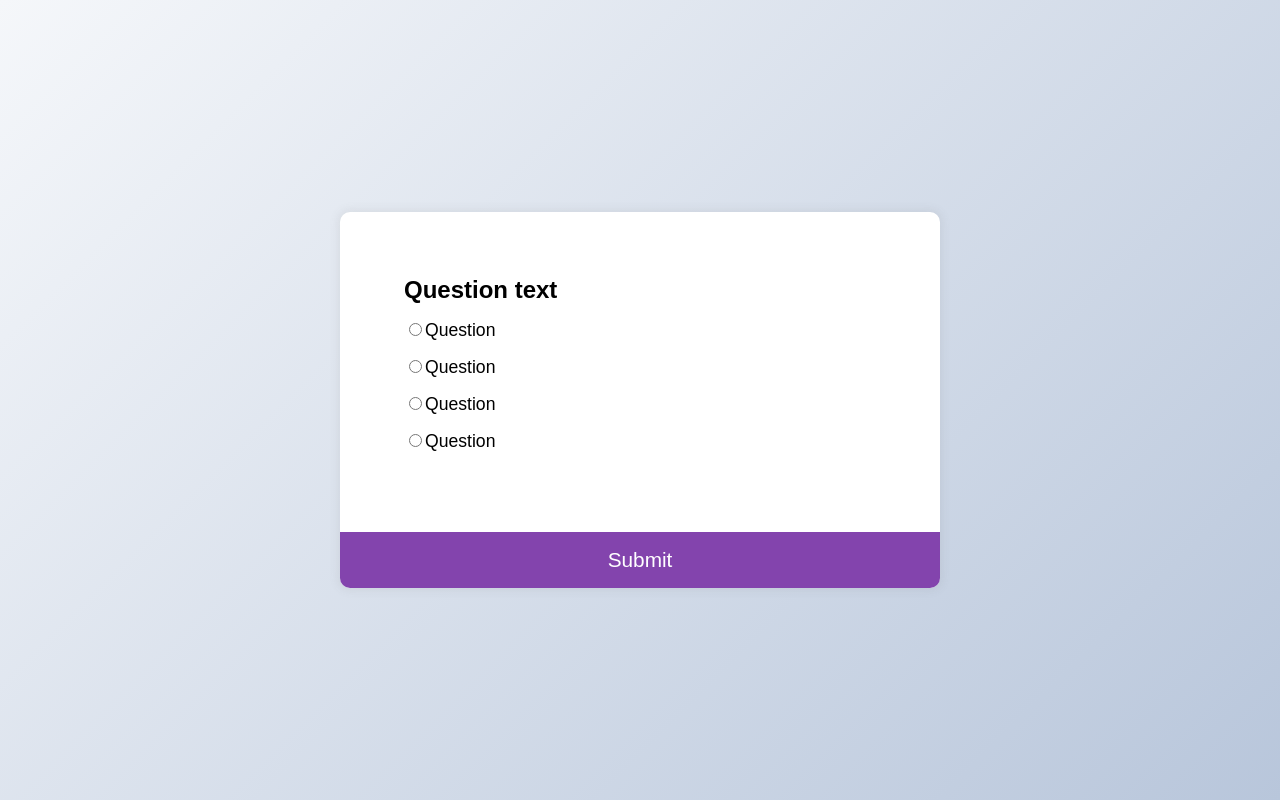
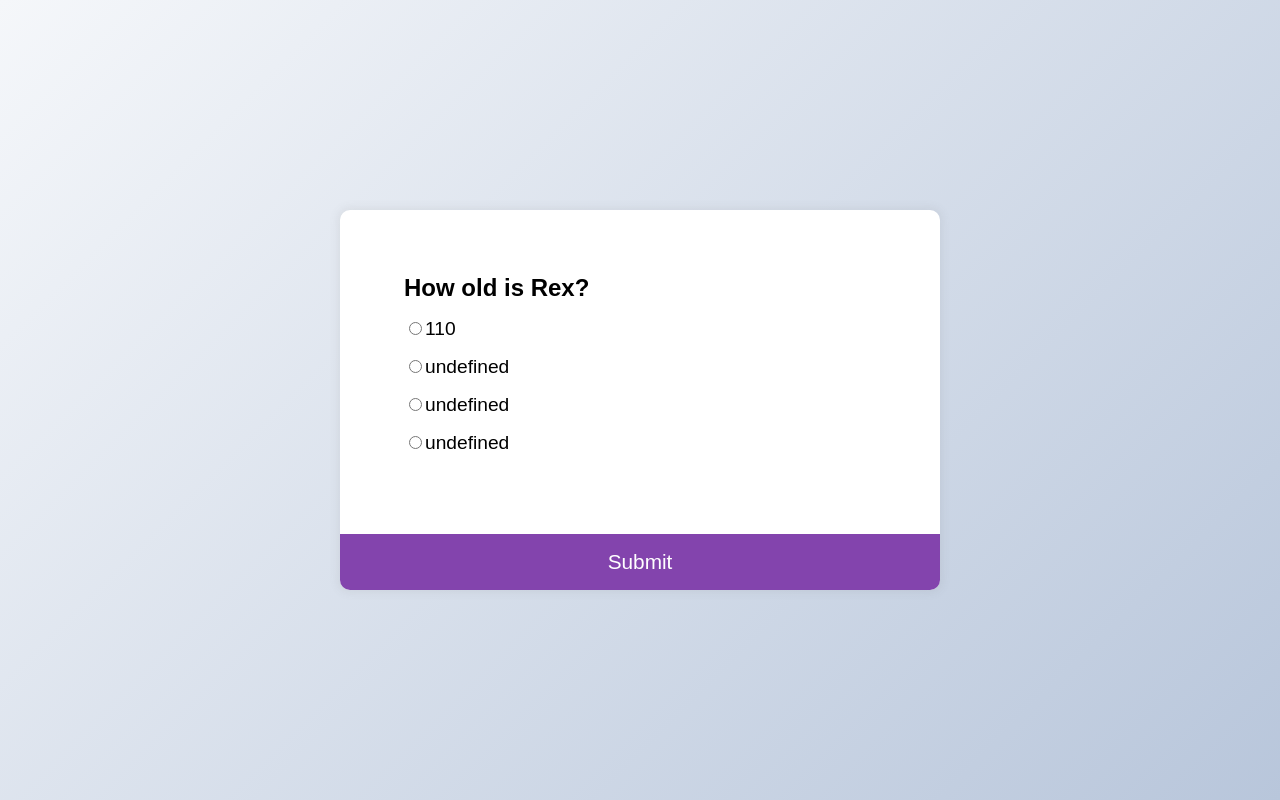
Before and after one commit to rexjoseph/Quiz-App-JavaScript, a plain HTML site: page index.html in a window 1280 px wide. Drawn offline with Linux system fonts and the light colour scheme.

Commit message:
show questions in UI

```diff
--- a/index.html
+++ b/index.html
@@ -11,16 +11,16 @@
 <body>
   <div class="quiz-container">
     <div class="quiz-header">
-      <h2>Question text</h2>
+      <h2 id="question">Question text</h2>
       <ul>
-        <li><input type="radio" id="a" name="answer"><label for="a">Question</label></li>
-        <li><input type="radio" id="b" name="answer"><label for="b">Question</label></li>
-        <li><input type="radio" id="c" name="answer"><label for="c">Question</label></li>
-        <li><input type="radio" id="d" name="answer"><label for="d">Question</label></li>
+        <li><input type="radio" id="a" name="answer"><label id="a_text" for="a">Question</label></li>
+        <li><input type="radio" id="b" name="answer"><label id="b_text" for="b">Question</label></li>
+        <li><input type="radio" id="c" name="answer"><label id="c_text" for="c">Question</label></li>
+        <li><input type="radio" id="d" name="answer"><label id="d_text" for="d">Question</label></li>
       </ul>
     </div>
 
-    <button>Submit</button>
+    <button id="submit">Submit</button>
   </div>
 </body>
 </html>
--- a/script.js
+++ b/script.js
@@ -40,3 +40,33 @@ const quizData = [
     correct: 'd'
   }
 ]
+
+const questionEl = document.getElementById('question')
+const a_text = document.getElementById('a_text')
+const b_text = document.getElementById('b_text')
+const c_text = document.getElementById('c_text')
+const d_text = document.getElementById('d_text')
+const submitBtn = document.getElementById('submit')
+
+let currentQuiz = 0;
+
+loadQuiz();
+
+function loadQuiz() {
+  const currentQuizData = quizData[currentQuiz];
+  questionEl.innerHTML = currentQuizData.question;
+  a_text.innerText = currentQuizData.a;
+  b_text.innerText = currentQuizData.b;
+  c_text.innerText = currentQuizData.c;
+  d_text.innerText = currentQuizData.d;
+}
+
+submitBtn.addEventListener('click', () => {
+  currentQuiz++;
+  if (currentQuiz < quizData.length) {
+    loadQuiz();
+  } else {
+    // TODO: Show Result
+    alert('You finished the quiz! See results...')
+  }
+})
--- a/style.css
+++ b/style.css
@@ -36,8 +36,12 @@ ul {
 }
 
 ul li {
-  font-size: 1.1rem;
-  margin: 1rem 0;;
+  font-size: 1.2rem;
+  margin: 1rem 0;
+}
+
+ul li label {
+  cursor: pointer;
 }
 
 button {
```
